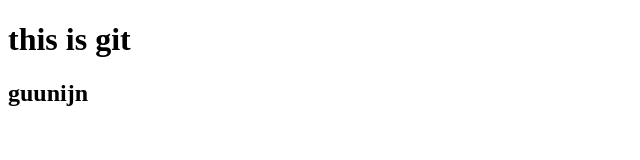
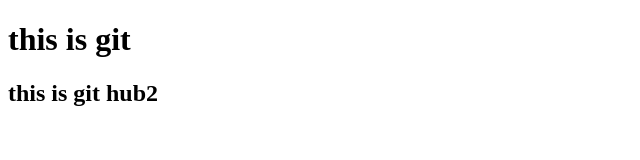
Before and after one commit to vinodvaraprasad/Html, a plain HTML site: page index.html in a window 1280 px wide. Shown: the whole page, without its empty margins (0-640 px from the left). Drawn offline with Linux system fonts and the light colour scheme.

```diff
--- a/index.html
+++ b/index.html
@@ -7,6 +7,6 @@
 </head>
 <body>
     <h1>this is git</h1>
-    <h2>guunijn</h2>
+    <h2>this is git hub2</h2>
 </body>
 </html>
```
